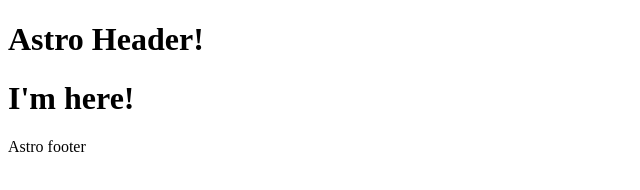
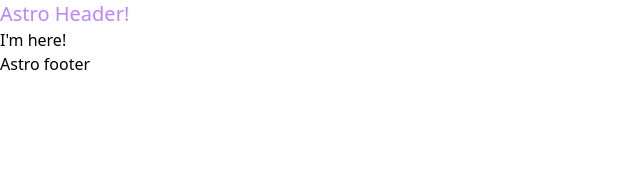
Before and after one commit to cdcasey/12gov2, an Astro site: page / in a window 1280 px wide. Shown: the whole page, without its empty margins (0-640 px from the left). Built offline with nearby package versions, Linux system fonts and the light colour scheme; Astro itself is replaced by a stand-in of ours.

Commit message:
tailwind

```diff
--- a/astro.config.mjs
+++ b/astro.config.mjs
@@ -1,4 +1,8 @@
 import { defineConfig } from 'astro/config';
 
+import tailwind from "@astrojs/tailwind";
+
 // https://astro.build/config
-export default defineConfig({});
+export default defineConfig({
+  integrations: [tailwind()]
+});
--- a/package.json
+++ b/package.json
@@ -11,7 +11,9 @@
   },
   "dependencies": {
     "@astrojs/check": "^0.9.3",
+    "@astrojs/tailwind": "^5.1.0",
     "astro": "^4.14.5",
+    "tailwindcss": "^3.4.10",
     "typescript": "^5.5.4"
   },
   "devDependencies": {
--- a/src/components/Header.astro
+++ b/src/components/Header.astro
@@ -1,3 +1,9 @@
 <header>
   <h1>Astro Header!</h1>
 </header>
+
+<style>
+  h1 {
+    @apply text-purple-400 text-xl;
+  }
+</style>
--- /dev/null
+++ b/tailwind.config.mjs
@@ -0,0 +1,8 @@
+/** @type {import('tailwindcss').Config} */
+export default {
+	content: ['./src/**/*.{astro,html,js,jsx,md,mdx,svelte,ts,tsx,vue}'],
+	theme: {
+		extend: {},
+	},
+	plugins: [],
+}
```
Also changed, not shown: pnpm-lock.yaml.
